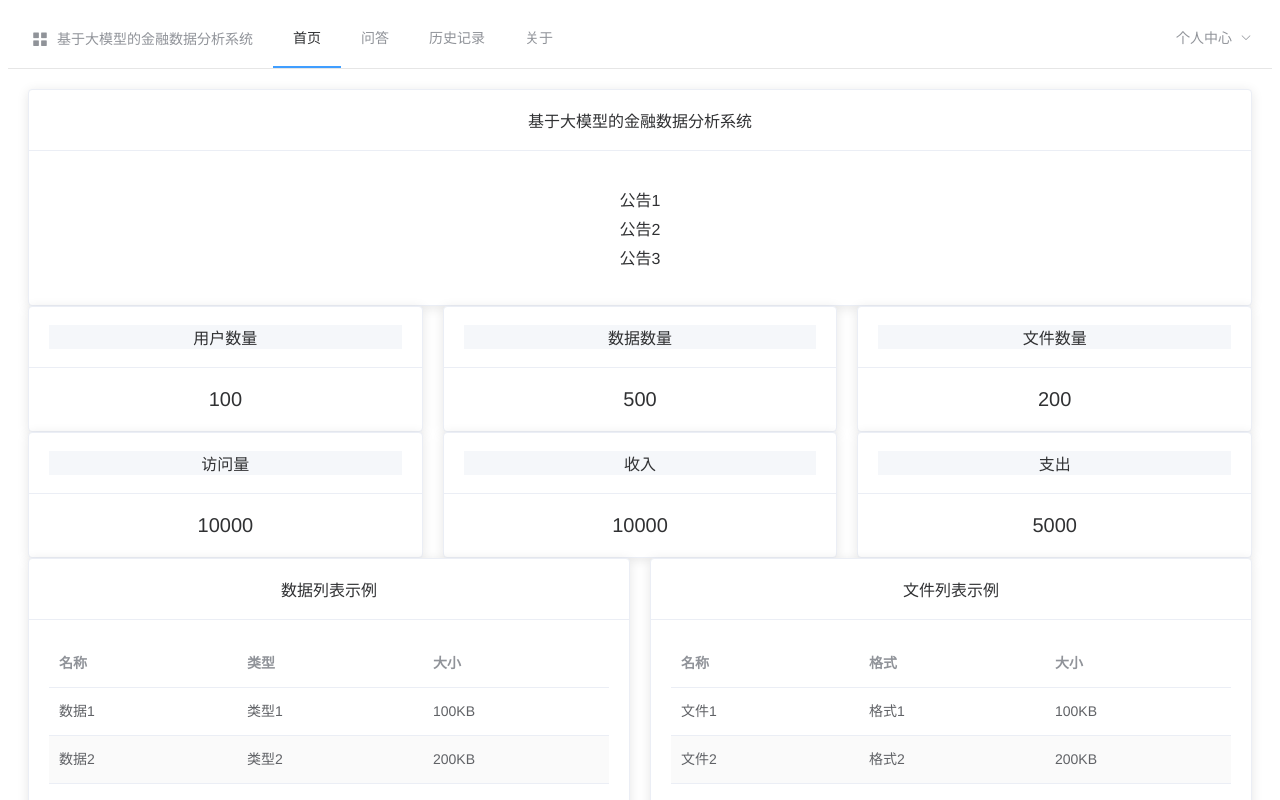
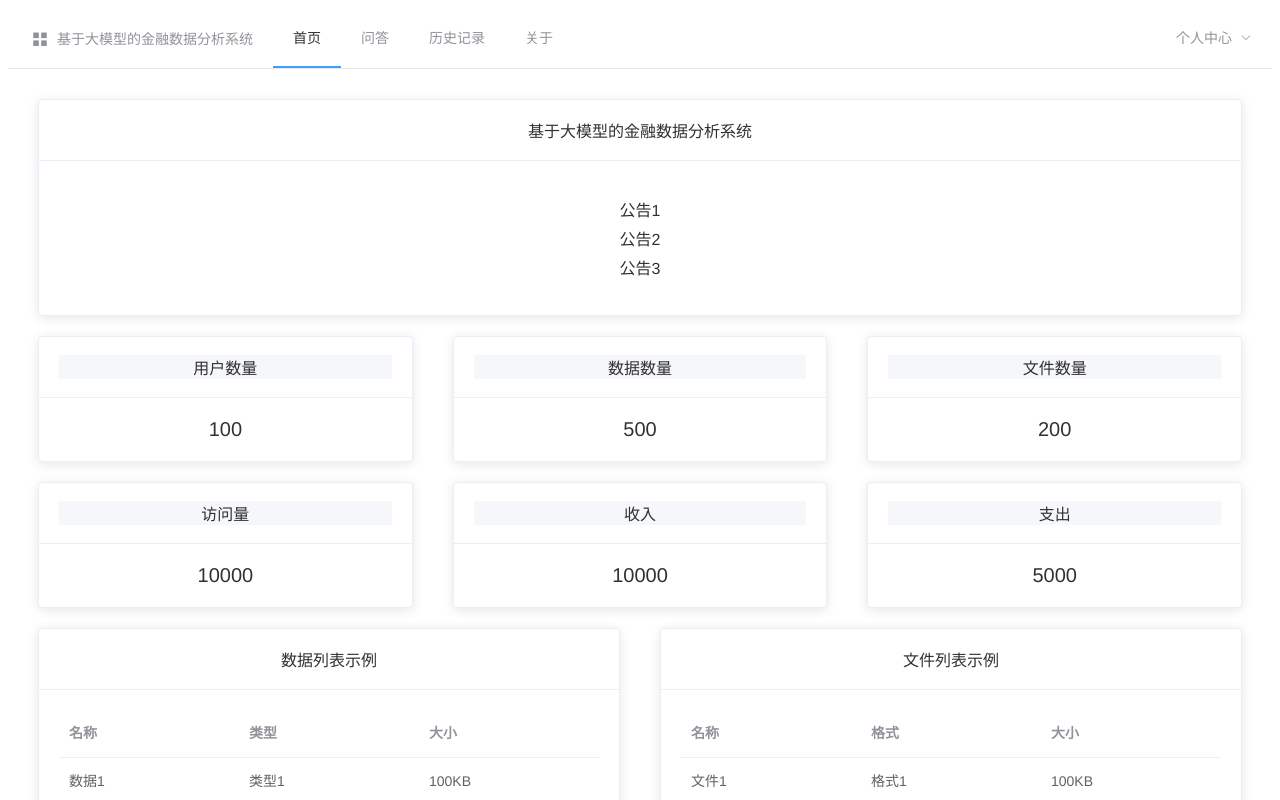
Before and after one commit to Palpitate-xus/finllm_frontend, a Vue app: page / in a window 1280 px wide. Shown: the top 800 px of the page. Built offline with nearby package versions, Linux system fonts and the light colour scheme.

Commit message:
修改元素间距

```diff
--- a/src/components/HelloWorld.vue
+++ b/src/components/HelloWorld.vue
@@ -1,7 +1,7 @@
 <template>
   <div class="home">
     <!-- 公告栏 -->
-    <el-card class="mt-20">
+    <el-card class="el-card">
       <div slot="header" class="clearfix">
         <span class="card-title">基于大模型的金融数据分析系统</span>
       </div>
@@ -102,6 +102,12 @@ export default {
 </script>
 
 <style scoped>
+
+.el-card {
+  margin: 10px;
+  /* padding: 10px; */
+}
+
 .home {
   padding: 20px;
 }
```
